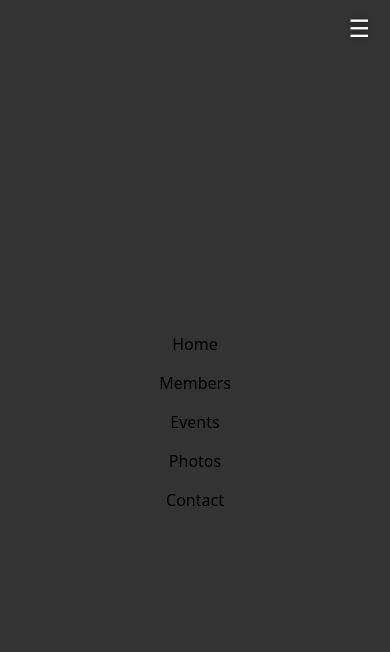
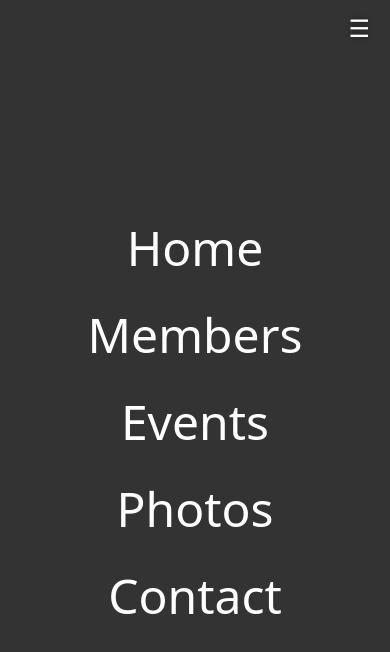
Before and after one commit to Arjun-Parujanwala/sacnas-sfsu, a Next.js app: page / in a window 390 px wide. Shown: the top 652 px of the page. Built offline with nearby package versions, Linux system fonts and the light colour scheme.

Commit message:
NavBar and Load NavBar will only disappear when page is loaded NavBar styled a bit

```diff
--- a/src/components/NavBar/NavBar.module.css
+++ b/src/components/NavBar/NavBar.module.css
@@ -45,6 +45,8 @@
         height: 100vh;
         transform: translateX(-100%);
         transition: transform 0.3s ease-out;
+        color: white;
+        font-size: 3rem;
     }
 
     .hamburger {
--- a/src/components/NavBar/NavBar.tsx
+++ b/src/components/NavBar/NavBar.tsx
@@ -1,23 +1,39 @@
 'use client'
-import React, { useState } from 'react'
+import React, { useState, useEffect } from 'react'
 import styles from './NavBar.module.css'
 import Link from 'next/link'
 
 export default function NavBar() {
     const [isMenuOpen, setIsMenuOpen] = useState(false);
+    const [isPageLoaded, setIsPageLoaded] = useState(false);
 
     const toggleMenu = (): void => {
-        setIsMenuOpen(!isMenuOpen);
+        if (isPageLoaded) {
+            setIsMenuOpen(!isMenuOpen);
+        }
     };
+
+    useEffect(() => {
+        const handlePageLoad = () => {
+            setIsPageLoaded(true);
+        };
+
+        if (document.readyState === 'complete') {
+            handlePageLoad();
+        } else {
+            window.addEventListener('load', handlePageLoad);
+            return () => window.removeEventListener('load', handlePageLoad);
+        }
+    }, []);
 
     return (
         <div className="flex justify-end">
             <div className={styles.navbar}>
                 <div className={`${styles.menu} ${isMenuOpen ? styles.active : styles.inactive}`} id="menu">
-                    <Link href="/">Home</Link>
-                    <Link href="/members">Members</Link>
-                    <Link href="/events">Events</Link>
-                    <Link href="/photos">Photos</Link>
+                    <Link href="/" onClick={toggleMenu}>Home</Link>
+                    <Link href="/members" onClick={toggleMenu}>Members</Link>
+                    <Link href="/events" onClick={toggleMenu}>Events</Link>
+                    <Link href="/photos" onClick={toggleMenu}>Photos</Link>
                     <p>Contact</p>
                 </div>
                 <button className={styles.hamburger} onClick={toggleMenu}>
```
